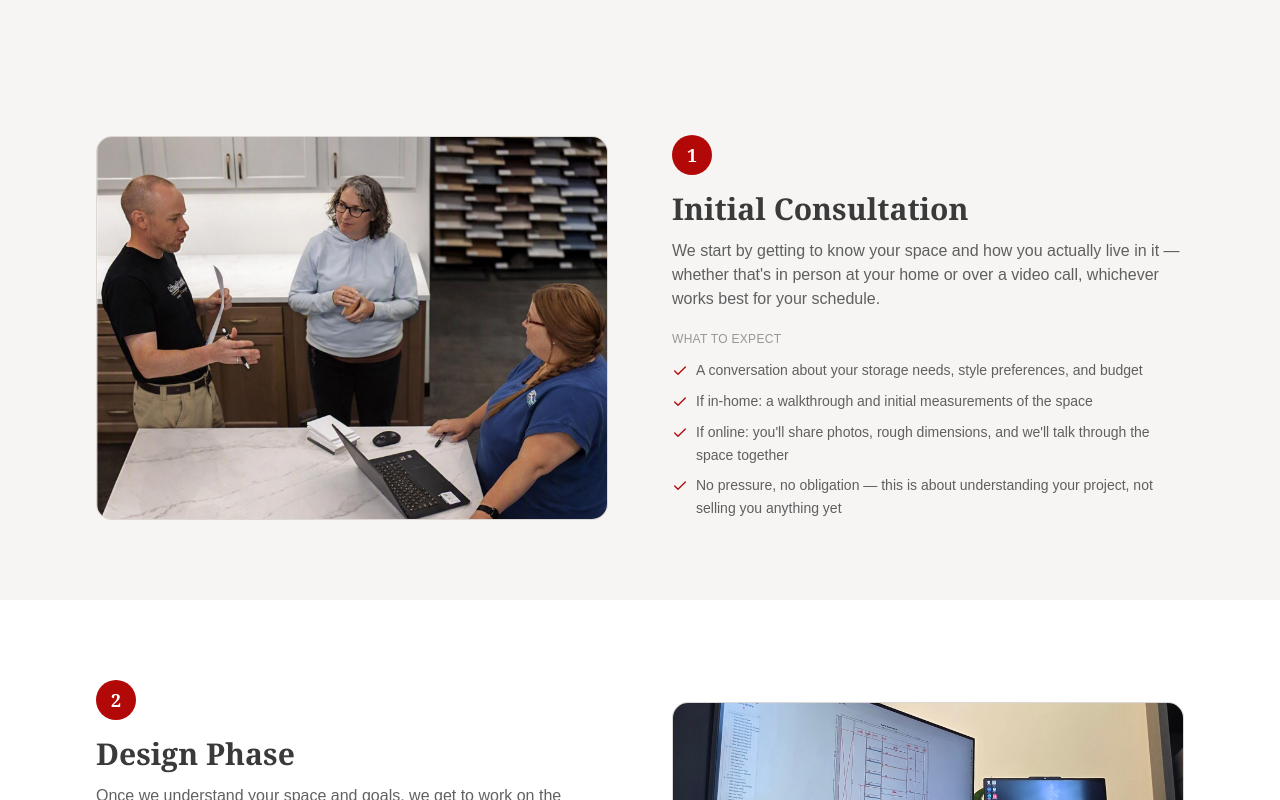
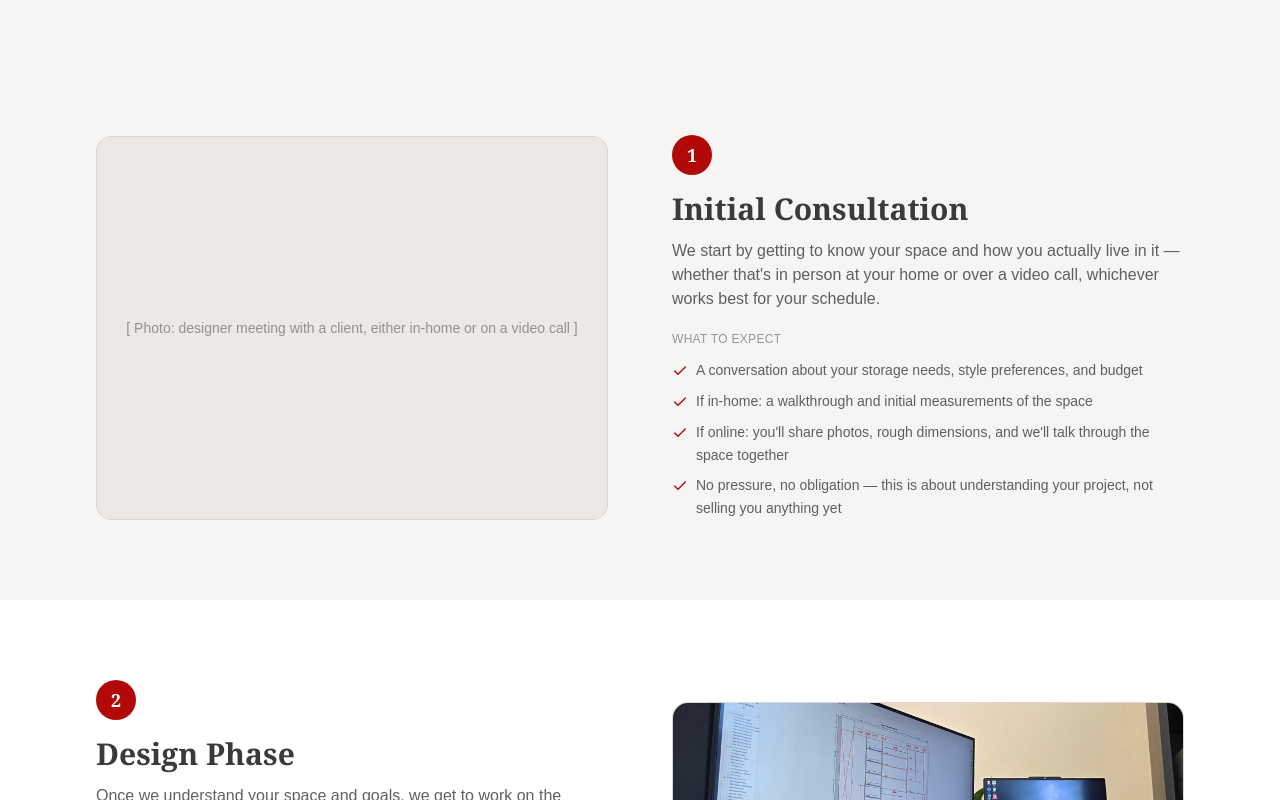
Before and after one commit to Hillkevin/signature-closets, a Next.js app: page /process in a window 1280 px wide. Shown: the part 532-1332 px from the top of the page. Built offline with nearby package versions, Linux system fonts and the light colour scheme.

Commit message:
Remove photo from Initial Consultation step

```diff
--- a/src/app/process/page.tsx
+++ b/src/app/process/page.tsx
@@ -22,10 +22,6 @@ const STEPS = [
     number: 1,
     title: "Initial Consultation",
     photoLabel: "Photo: designer meeting with a client, either in-home or on a video call",
-    image: {
-      src: "/images/process/initial-consultation.jpg",
-      alt: "Signature Closets designer reviewing material samples and a project layout with clients at the showroom counter",
-    },
     intro:
       "We start by getting to know your space and how you actually live in it — whether that's in person at your home or over a video call, whichever works best for your schedule.",
     bullets: [
```
